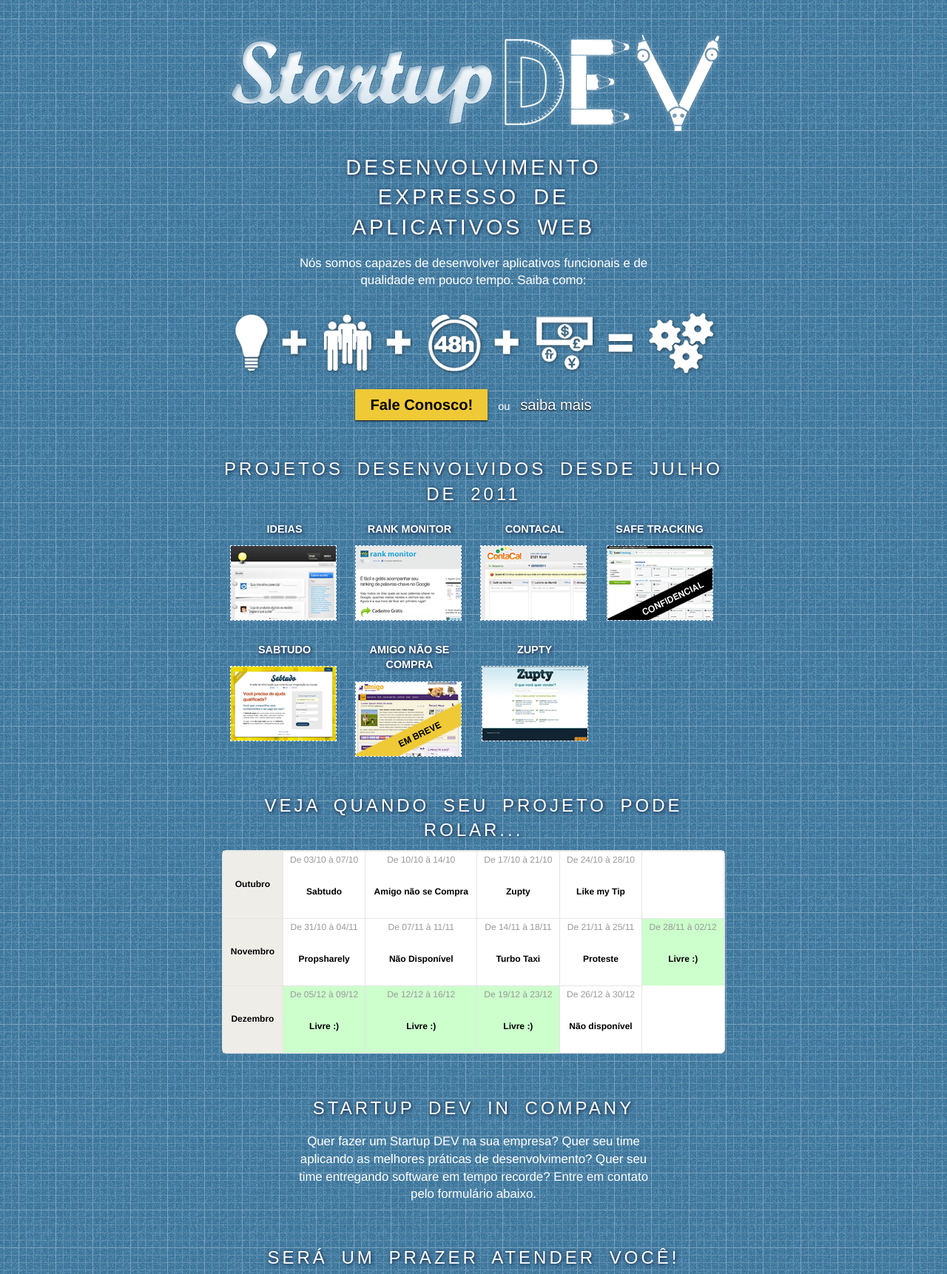
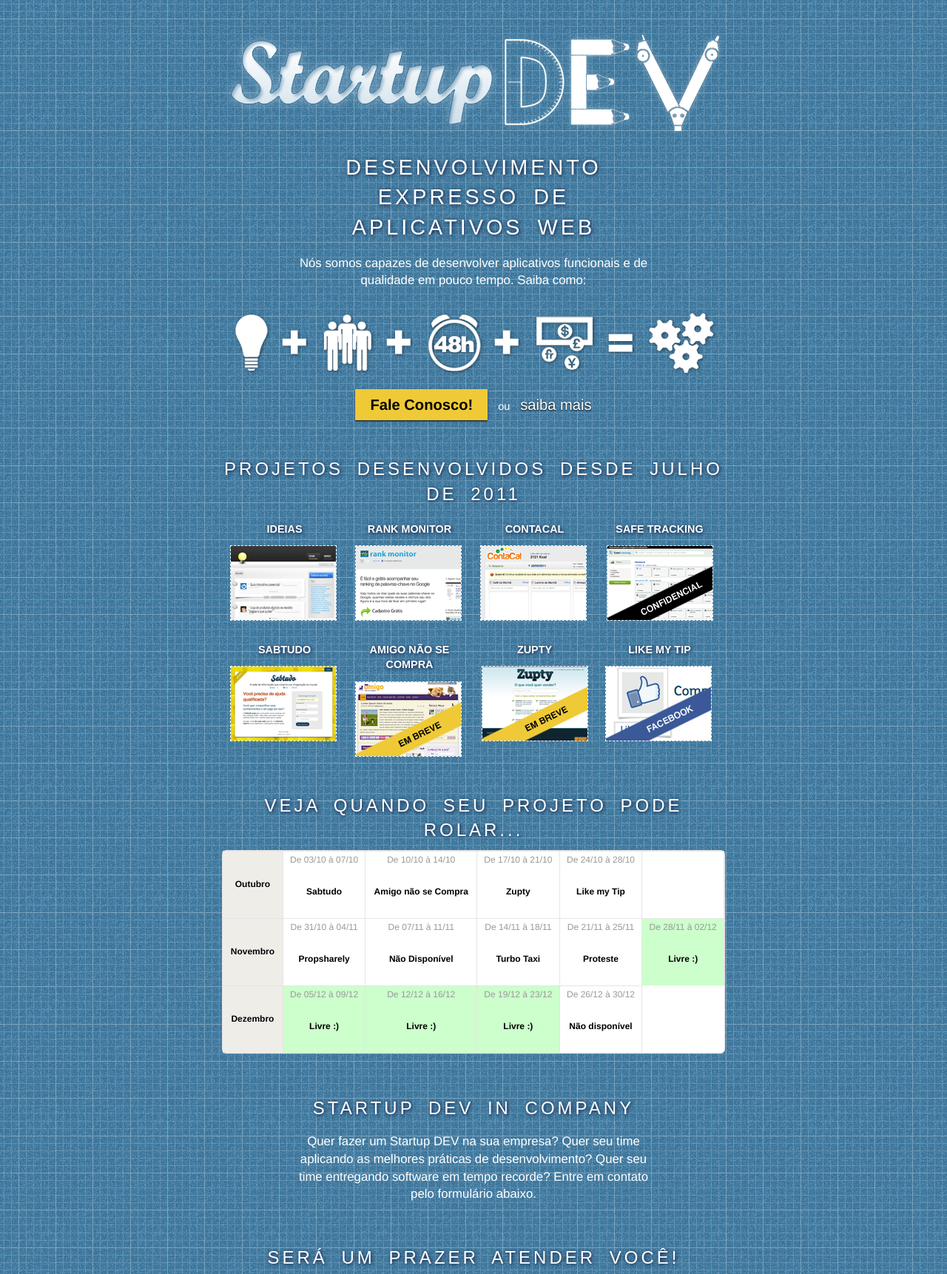
Before and after one commit to marciomarques/startupdev.github.com, a Jekyll site: the page built from index.html, in a window 1280 px wide, cut to the strip 0-1722 px from the top of the page. Shown: the whole strip at 74% size. Built offline with Jekyll 4.4.1, drawn with Linux system fonts in a browser that asks for light colours; nearby versions of some CDN libraries; some web fonts are replaced.

Commit message:
Adding Like My Tip.

```diff
--- a/css/styles.css
+++ b/css/styles.css
@@ -391,17 +391,26 @@
   margin: 0 2px;
 }
 
-section[role="main"] ul#projects li.confidential {
-  cursor: default;
-}
-
-section[role="main"] ul#projects li .coming-soon {
+section[role="main"] ul#projects li .confidential,
+section[role="main"] ul#projects li .coming-soon,
+section[role="main"] ul#projects li .facebook {
   position: absolute;
   text-indent: -9999px;
   margin: 1px 0 0 1px;
   width: 142px;
   height: 100px;
+}
+
+section[role="main"] ul#projects li .confidential {
+  background: transparent url("../images/confidencial.png") no-repeat bottom right;
+}
+
+section[role="main"] ul#projects li .coming-soon {
   background: transparent url("../images/em-breve.png") no-repeat bottom right;
+}
+
+section[role="main"] ul#projects li .facebook {
+  background: transparent url("../images/facebook.png") no-repeat bottom right;
 }
 
 #form {
--- a/index.html
+++ b/index.html
@@ -149,9 +149,9 @@
     <h4>ContaCal</h4>
     <p><a href="http://app.contacal.com.br/" rel="external"><img src="/images/apps/contacal.png" width="142" height="100" alt="ContaCal" /></a></p>
   </li>
-  <li class="confidential">
+  <li>
     <h4>Safe Tracking</h4>
-    <p><img src="/images/apps/safe-tracking.png" width="142" height="100" alt="Safe Tracking" /></p>
+    <p><span class="confidential">Confidencial</span><img src="/images/apps/safe-tracking.png" width="142" height="100" alt="Safe Tracking" /></p>
   </li>
   <li>
     <h4>Sabtudo</h4>
@@ -161,9 +161,13 @@
     <h4>Amigo não se Compra</h4>
     <p><a href="http://www.amigonaosecompra.com.br/" rel="external"><span class="coming-soon">Em breve</span><img src="/images/apps/amigo-nao-se-compra.png" width="142" height="100" alt="Amigo não se compra" /></a></p>
   </li>
-  <li class="confidential">
+  <li>
     <h4>Zupty</h4>
-    <p><img src="/images/apps/zupty.png" width="142" height="100" alt="Zupty" /></p>
+    <p><span class="coming-soon">Em breve</span><img src="/images/apps/zupty.png" width="142" height="100" alt="Zupty" /></p>
+  </li>
+  <li>
+    <h4>Like My Tip</h4>
+    <p><a href="http://apps.facebook.com/likemytip/" rel="external"><span class="facebook">Facebook</span><img src="/images/apps/likemytip.png" width="142" height="100" alt="Like My Tip" /></a></p>
   </li>
 </ul>
 
--- a/js/scripts.js
+++ b/js/scripts.js
@@ -69,8 +69,16 @@
 
   $("ul#projects li").mouseover(function() {
     $(this).addClass("hover");
+    var $link = $(this).children("p").children("a").attr("href");
+    if (!$link) {
+      $(this).css("cursor","default");
+    }
   }).mouseout(function() {
     $(this).removeClass("hover");
+    var $link = $(this).children("p").children("a").attr("href");
+    if (!$link) {
+      $(this).css("cursor","default");
+    }
   }).click(function() {
     var $link = $(this).children("p").children("a").attr("href");
     if ($link) {
```
Also changed, not shown: images/apps/likemytip.png (added), images/confidencial.png (added), images/facebook.png (added).
